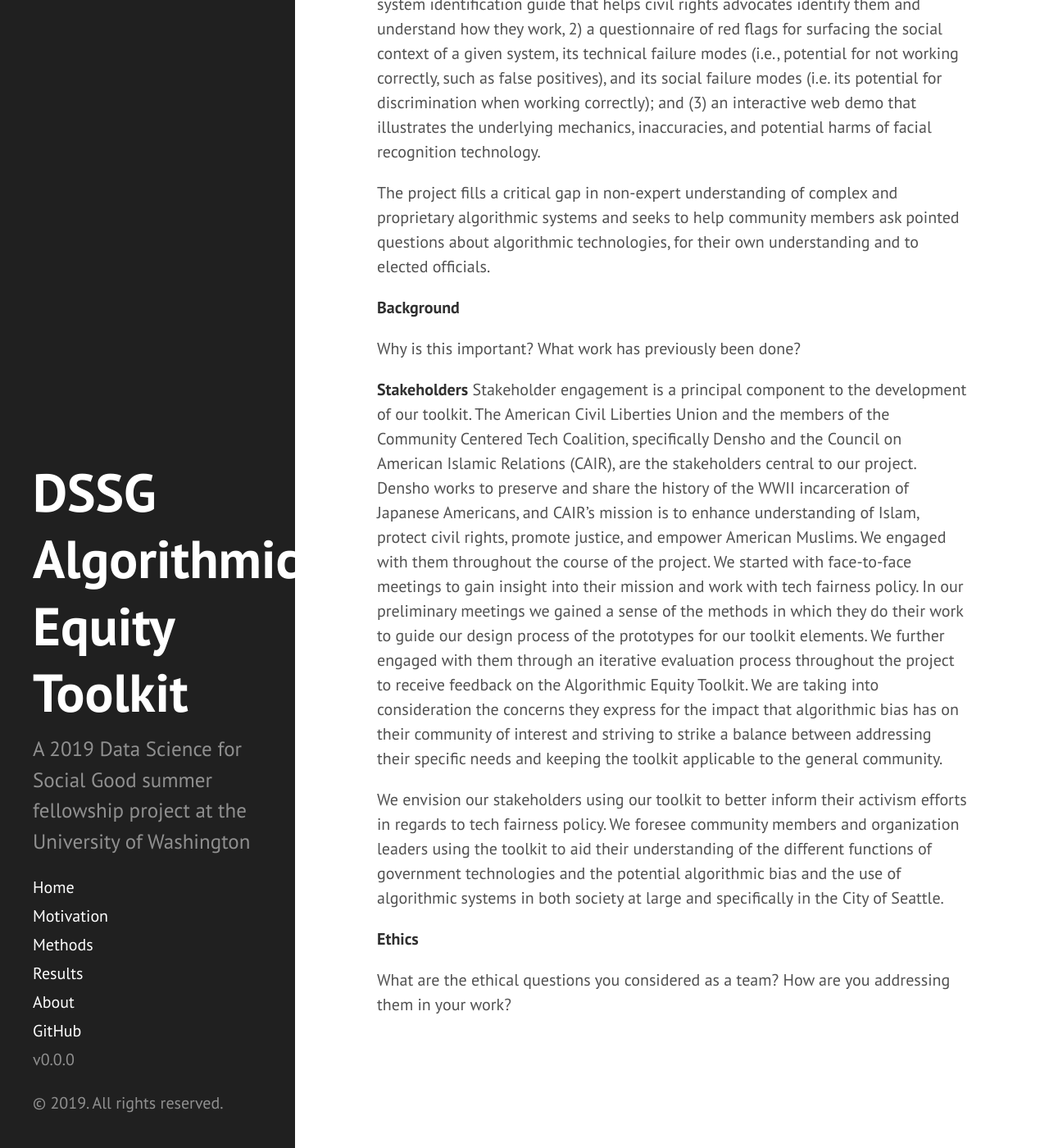
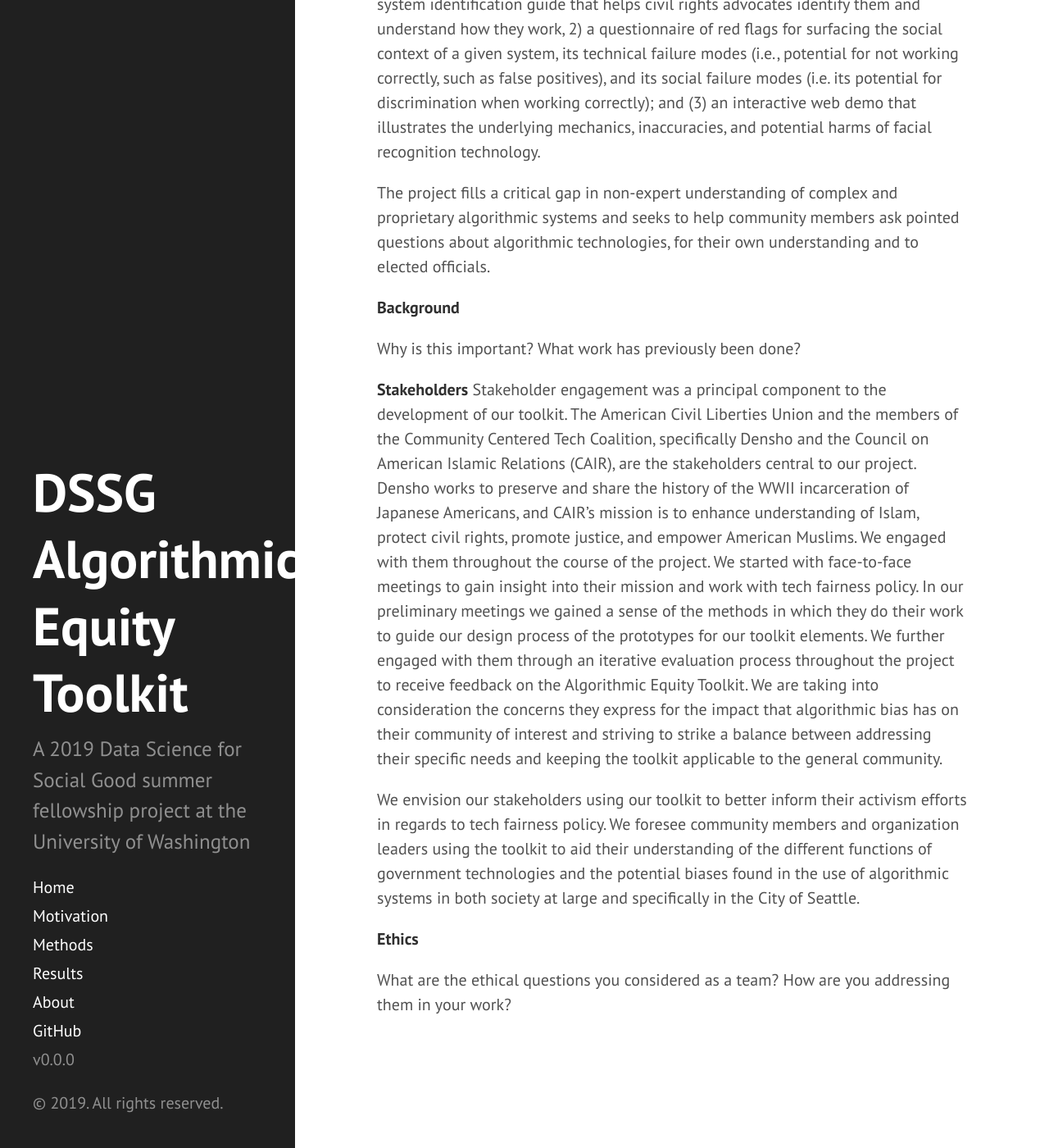
Before and after one commit to uwescience/AEKit-website, a Jekyll site: the page built from motivation.md, in a window 1280 px wide and 1400 px high, scrolled down 570 px. Shown: the whole window at 82% size. Built offline with Jekyll 4.4.1, drawn with Linux system fonts in a browser that asks for light colours.

Commit message:
edited stakeholders

```diff
--- a/motivation.md
+++ b/motivation.md
@@ -20,9 +20,9 @@ Why is this important?
 What work has previously been done?
 
 **Stakeholders**
-Stakeholder engagement is a principal component to the development of our toolkit. The American Civil Liberties Union and the members of the Community Centered Tech Coalition, specifically Densho and the Council on American Islamic Relations (CAIR), are the stakeholders central to our project. Densho works to preserve and share the history of the WWII incarceration of Japanese Americans, and CAIR's mission is to enhance understanding of Islam, protect civil rights, promote justice, and empower American Muslims. We engaged with them throughout the course of the project. We started with face-to-face meetings to gain insight into their mission and work with tech fairness policy. In our preliminary meetings we gained  a sense of the methods in which they do their work to guide our design process of the prototypes for our toolkit elements. We further engaged with them through an iterative evaluation process throughout the project to receive feedback on the Algorithmic Equity Toolkit. We are taking into consideration the concerns they express for the impact that algorithmic bias has on their community of interest and striving to strike a balance between addressing their specific needs and keeping the toolkit applicable to the general community.
+Stakeholder engagement was a principal component to the development of our toolkit. The American Civil Liberties Union and the members of the Community Centered Tech Coalition, specifically Densho and the Council on American Islamic Relations (CAIR), are the stakeholders central to our project. Densho works to preserve and share the history of the WWII incarceration of Japanese Americans, and CAIR's mission is to enhance understanding of Islam, protect civil rights, promote justice, and empower American Muslims. We engaged with them throughout the course of the project. We started with face-to-face meetings to gain insight into their mission and work with tech fairness policy. In our preliminary meetings we gained  a sense of the methods in which they do their work to guide our design process of the prototypes for our toolkit elements. We further engaged with them through an iterative evaluation process throughout the project to receive feedback on the Algorithmic Equity Toolkit. We are taking into consideration the concerns they express for the impact that algorithmic bias has on their community of interest and striving to strike a balance between addressing their specific needs and keeping the toolkit applicable to the general community.
 
-We envision our stakeholders using our toolkit to better inform their activism efforts in regards to tech fairness policy. We foresee community members and organization leaders using the toolkit to aid their understanding of the different functions of government technologies and the potential algorithmic bias and the use of algorithmic systems in both society at large and specifically in the City of Seattle.
+We envision our stakeholders using our toolkit to better inform their activism efforts in regards to tech fairness policy. We foresee community members and organization leaders using the toolkit to aid their understanding of the different functions of government technologies and the potential biases found in the use of algorithmic systems in both society at large and specifically in the City of Seattle.
 
 **Ethics**
 
```
